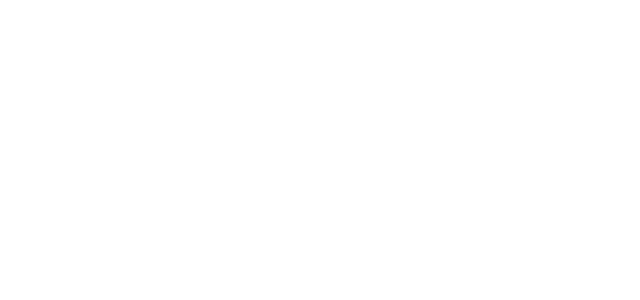
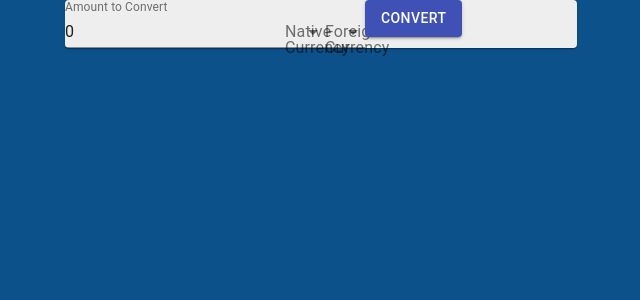
Before and after one commit to kcarrel/currency_converter, a React (Create React App) app: page / in a window 1280 px wide. Shown: the top 300 px of the page, without its empty margins (319-959 px from the left). Built offline with nearby package versions, Linux system fonts and the light colour scheme.

Commit message:
basic form

```diff
--- a/src/App.css
+++ b/src/App.css
@@ -1,7 +1,11 @@
-.App {
-  text-align: center;
+.App, body, html{
+  background-color: #0d518b;
+  height: 100vh;
+  background-repeat: no-repeat;
+  overflow: auto;
 }
 
+#convert_Form
 .App-logo {
   height: 40vmin;
   pointer-events: none;
--- a/src/App.js
+++ b/src/App.js
@@ -1,10 +1,86 @@
-import React from 'react';
+import React, {useState} from 'react';
+import { Button, Select, FormControl, Paper, MenuItem, InputLabel, TextField } from '@material-ui/core';
+import { makeStyles } from '@material-ui/core/styles';
+
 import './App.css';
+
+const useStyles = makeStyles(theme => ({
+  paper: {
+      backgroundColor: "#eee",
+      marginLeft: "30%",
+      marginRight: "30%",
+      height: "100%"
+  },
+  textField: {
+      backgroundColor: "#fff"
+  },
+  button: {
+      backgroundColor: "green",
+      marginLeft: 20
+  }
+}));
+
+function ConvertForm() {
+  const classes = useStyles();
+
+  const [amount, setAmount] = useState(0);
+  const [native_currency, setNativeCurrency] = useState('');
+  const [foreign_currency, setForeignCurrency] = useState('');
+
+  const convertAmount = () => {
+
+    if(!amount || !native_currency || !foreign_currency) return
+  }
+
+
+  return (
+    <div className="convert_form">
+      <Paper className={classes.paper}>
+        <FormControl>
+          <TextField
+            name='amount'
+            label="Amount to Convert"
+            type="number"
+            onChange={e => setAmount(e.target.value)}
+            value={amount}
+          />
+        </FormControl>
+        <FormControl>
+          <InputLabel id="native_currency">Native Currency</InputLabel>
+          <Select
+            name='native_currency'
+            labelId="native_currency"
+            type="text"
+            onChange={e => setNativeCurrency(e.target.value)}
+            value={native_currency}
+          >
+            <MenuItem >GDP</MenuItem>
+          </Select>
+        </FormControl>
+        <FormControl>
+          <InputLabel id="foreign_currency">Foreign Currency</InputLabel>
+          <Select
+            name='foreign_currency'
+            labelId="foreign_currency"
+            type="text"
+            onChange={e => setForeignCurrency(e.target.value)}
+            value={foreign_currency}
+          >
+            <MenuItem >GDP</MenuItem>
+          </Select>
+        </FormControl>
+        <Button onClick={convertAmount} color="primary" variant="contained">
+          Convert
+        </Button>
+      </Paper>
+    </div>
+  );
+};
 
 function App() {
   return (
     <div className="App">
-
+      <ConvertForm/>
     </div>
   );
 }
```
Also changed, not shown: src/components/CurrencyForm.js (deleted).
